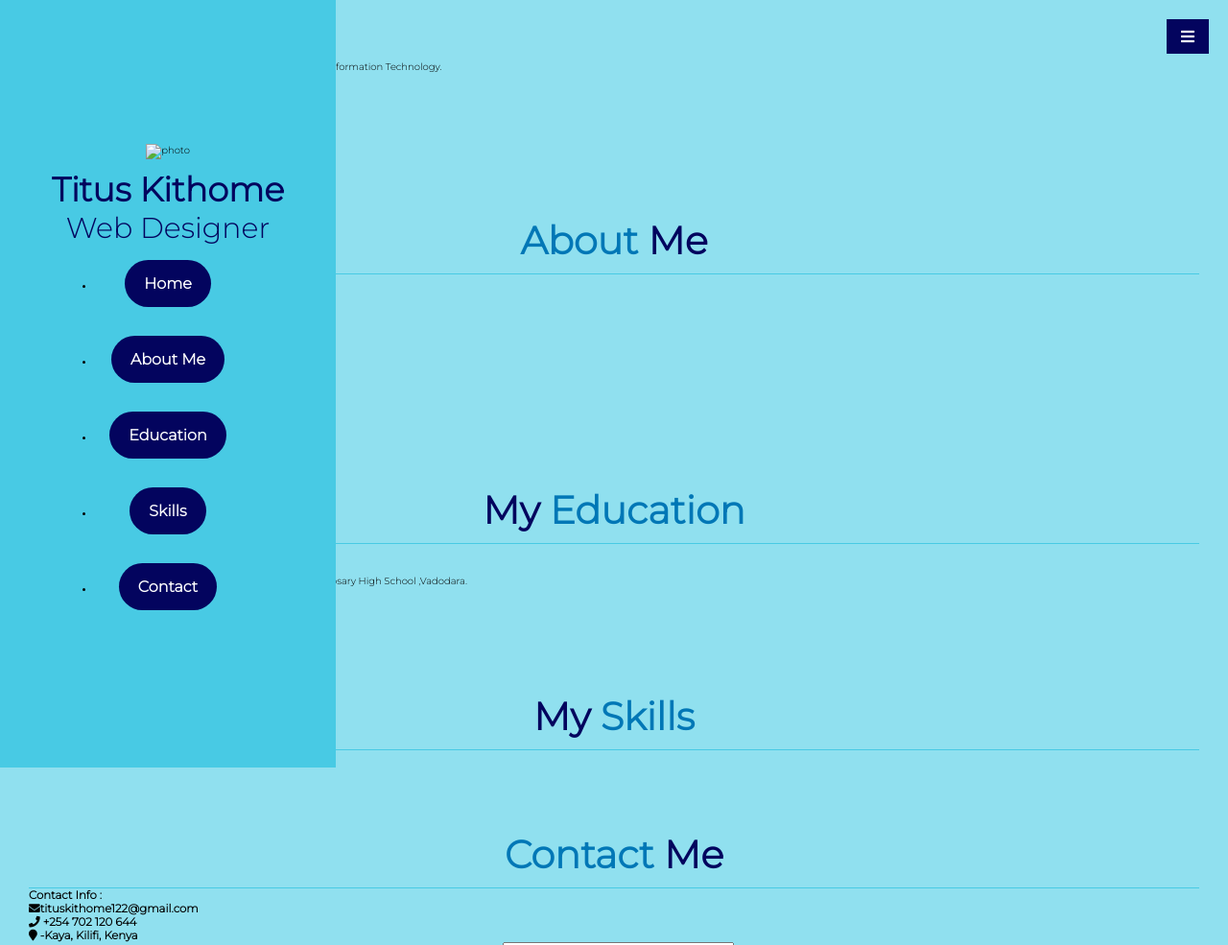
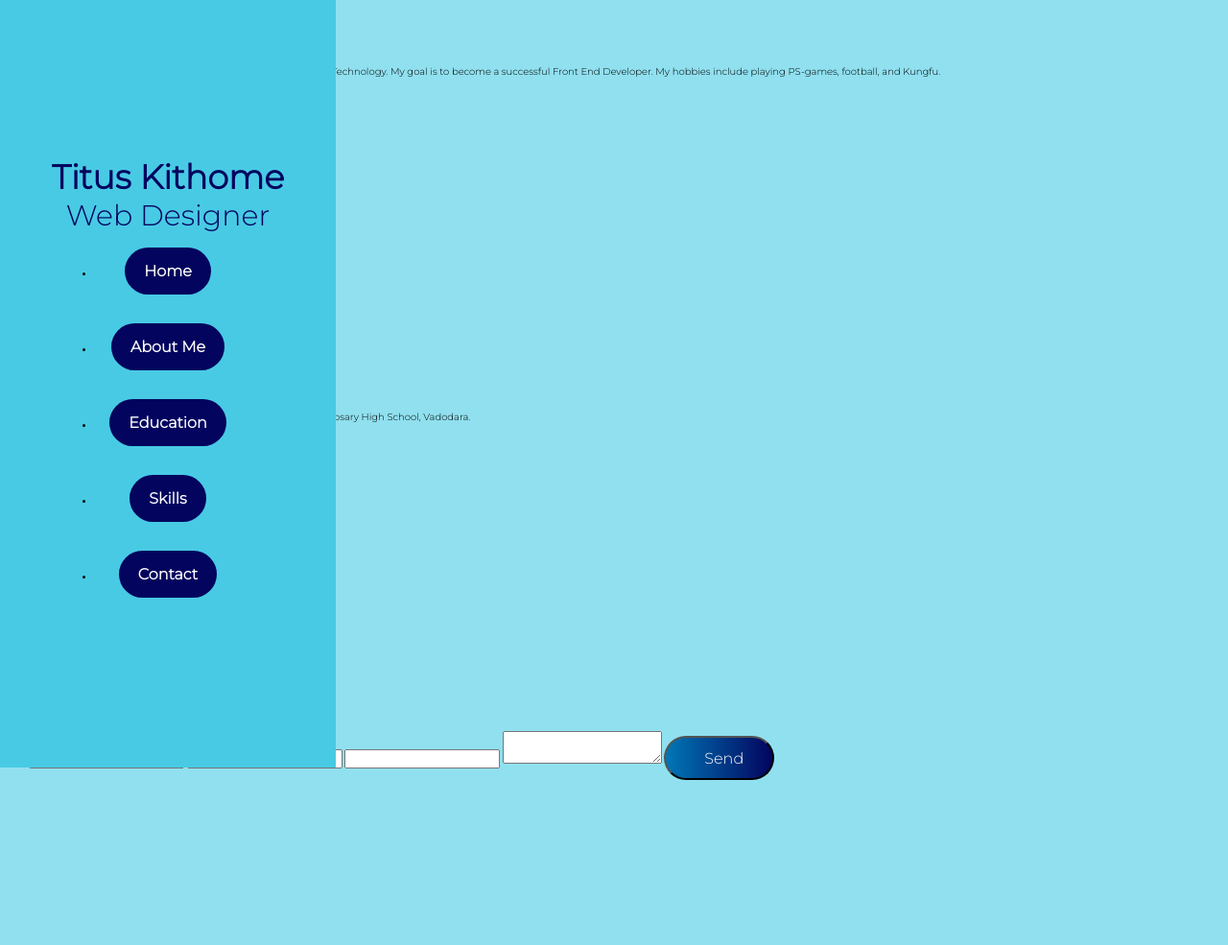
Before and after one commit to titoritzy/porty2, a plain HTML site: page index.html in a window 1280 px wide. Shown: the top 985 px of the page at 96% size. After the commit the page ends 843 px from the top, so only its background shows below. Drawn offline with nearby package versions, Linux system fonts and the light colour scheme.

Commit message:
Update index.html

```diff
--- a/index.html
+++ b/index.html
@@ -1,158 +1,111 @@
 <!DOCTYPE html>
-<html>
+<html lang="en">
 <head>
+    <meta charset="UTF-8">
+    <meta name="viewport" content="width=device-width, initial-scale=1.0">
     <title>Personal Portfolio</title>
-     <!-- Font awesome cdn link -->
-    <link rel="stylesheet" href="https://cdnjs.cloudflare.com/ajax/libs/font-awesome/5.15.4/css/all.min.css">
-    <!-- css file      -->
     <link rel="stylesheet" href="style.css">
 </head>
 <body>
-    <!-- header section -->
     <header>
-        <div class = "user">
-           <img src = "user.png"  alt="photo">
-           <h3 class = "name">Titus Kithome</h3>
+        <div class="user">
+            <h3 class="name">Titus Kithome</h3>
             <p class="post">Web Designer</p>
         </div>
-
-        <nav class = "navbar">
+        <nav class="navbar">
             <ul>
-                 <li ><a href = "#home">Home</a></li>
-                 <li ><a href = "#about" >About Me </a></li>
-                 <li ><a href = "#education" >Education</a></li>
-                 <li ><a href = "#skills" >Skills</a></li>
-                 <li><a href = "#contact" >Contact</a></li>
+                <li><a href="#home">Home</a></li>
+                <li><a href="#about">About Me</a></li>
+                <li><a href="#education">Education</a></li>
+                <li><a href="#skills">Skills</a></li>
+                <li><a href="#contact">Contact</a></li>
             </ul>
         </nav>
     </header>
 
-    <div id="menu" class="fas fa-bars"></div>
+    <section id="home" class="home">
+        <h1>Hello!</h1>
+        <h2>I'm Titus Kithome</h2>
+        <p>I am pursuing a degree in Telecommunication and Information Technology. My goal is to become a successful Front End Developer. My hobbies include playing PS-games, football, and Kungfu.</p>
+        <a href="#about" class="btn">About Me</a>
+    </section>
 
-    <!-- header section ends -->
-
-    <!-- home section starts -->
-    <section id="home" class="home">
-
-        <h3>Hello!</h3>
-        <h1>I'M<span>Titus Kithome</span></h1>
-        <p>I am currently persuing my degree in Telecommunication and Information Technology.<br>My goal is to become a successful
-           Front End Developer .<br> My hobbies are playing PS-games,football and Kungfu .
-        </p>
-        <a href="#about"><button class="btn">About Me<i class="fa fa-user"></i></button></a>
-    </section>
-   <!-- home section ends -->
-
-  <!-- About section starts -->
-  <section class="about" id="about">
-
-  <h1 class="heading"><span>About </span> Me</h1>
-
- <div class="row">
-
+    <section id="about" class="about">
+        <h2>About Me</h2>
         <div class="info">
-       <h3><span>Name : </span> Titus Kithome</h3>
-       <h3><span>Age : </span> 21</h3>
-       <h3><span>Qualification : </span>Bsc. Telecommunication and IT(2022)</h3>
-       <h3><span> Goal: </span>Front-end Developer</h3>
-       <h3><span>Language: </span> English, Kiswahili and Kikamba</h3>
-
+            <p>Name: Titus Kithome</p>
+            <p>Age: 21</p>
+            <p>Qualification: Bsc. Telecommunication and IT (2022)</p>
+            <p>Goal: Front-end Developer</p>
+            <p>Language: English, Kiswahili, and Kikamba</p>
+        </div>
         <div class="counter">
             <div class="box">
-           <!-- Attach afterwards -->
                 <span>6+</span>
-           <h3>months of experirence</h3>
+                <p>months of experience</p>
             </div>
-
             <div class="box">
                 <span>4+</span>
-        <h3>project completed</h3>
+                <p>projects completed</p>
             </div>
-
             <div class="box">
-        <span>6+</span>
-        <h3>certificates achieved</h3>
-    </div>
+                <span>2</span>
+                <p>certificates achieved</p>
             </div>
         </div>
     </section>
- <!-- About section ends -->
 
- <!--Education section starts -->
- <section class="education" id="education">
- <h1 class="heading">My <span>Education </span></h1>
-
+    <section id="education" class="education">
+        <h2>My Education</h2>
         <div class="box-container">
-
             <div class="box">
                 <i class="fa fa-graduation-cap"></i>
                 <span>2019</span>
-       <h3>10<sup>th</sup>(H.S.C.)</h3>
-       <p>I passed the <b>10<sup>th </sup>standard</b> with a execellent result of <b>84%</b> from Rosary High School ,Vadodara.</p>
+                <h3>10th (H.S.C.)</h3>
+                <p>I passed the 10th standard with an excellent result of 84% from Rosary High School, Vadodara.</p>
             </div>
-
             <div class="box">
                 <i class="fa fa-graduation-cap"></i>
                 <span>2022</span>
                 <h3>Bsc. Telecommunication and IT</h3>
-        <p>Ongoing till Dec, 2025</b> from Pwani University</p>
+                <p>Ongoing till Dec, 2025 from Pwani University</p>
             </div>
         </div>
     </section>
- <!-- Education section ends-->
 
- <!--Skills section starts -->
- <section class="skills" id="skills">
- <h1 class="heading">My <span>Skills</span></h1>
+    <section id="skills" class="skills">
+        <h2>My Skills</h2>
+        <div class="box-container">
+            <div class="bar basic" data-skill="Javascript">Javascript</div>
+            <div class="bar back intermediate" data-skill="Java">Java</div>
+            <div class="bar back intermediate" data-skill="Python">Python</div>
+            <div class="bar front advanced" data-skill="CSS3">CSS3</div>
+            <div class="bar front expert" data-skill="HTML5">HTML5</div>
+        </div>
+    </section>
 
- <div class="box-container">
-     <h3>According to my learning experience and Projects :</h3>
-    <div class="bar basic" data-skill="Javascript"></div>
-    <div class="bar back intermediate" data-skill="Java"></div>
-    <div class="bar back intermediate" data-skill="Python"></div>
-    <div class="bar front advanced" data-skill="CSS3"></div>
-    <div class="bar front expert" data-skill="HTML5"></div>
-
+    <section id="contact" class="contact">
+        <h2>Contact Me</h2>
+        <div class="row">
+            <div class="content">
+                <h3>Contact Info:</h3>
+                <div class="info">
+                    <p><i class="fa fa-envelope"></i>tituskithome122@gmail.com</p>
+                    <p><i class="fa fa-phone"></i>+254 702 120 644</p>
+                    <p><i class="fa fa-map-marker"></i>-Kaya, Kilifi, Kenya</p>
                 </div>
             </div>
-  </div>
-</section>
- <!--Skills section ends -->
-
- <!-- Contact Section starts -->
- <section class="contact" id="contact">
-
-
-
- <h1 class="heading"><span>Contact</span> Me</h1>
- <div class="row">
-
-    <div class="content">
-
-        <h3 class="title">Contact Info :</h3>
-
-        <div class="info">
-            <h3><i class="fa fa-envelope"></i>tituskithome122@gmail.com</h3>
-            <h3><i class="fa fa-phone"></i> +254 702 120 644</h3>
-            <h3><i class="fa fa-map-marker"></i> -Kaya, Kilifi, Kenya</h3>
-        </div>
-    </div>
-
-    <form action = "">
-        <input type="text" placeholder= "Name" class="box">
-        <input type="Email" placeholder= "Email" class="box">
-        <input type="project/work" placeholder= "Project/Work" class="box">
-        <textarea name="" id="" cols="30" rows="10" class="box message" placeholder="message " ></textarea>
-        <button type="submit" class="btn"><a href = "mailto:tituskithome122@gmail.com" target="_blank"></a> Send <i class="fas fa-paper-plane"></i></button>
-
+            <form action="">
+                <input type="text" placeholder="Name" class="box">
+                <input type="email" placeholder="Email" class="box">
+                <input type="text" placeholder="Project/Work" class="box">
+                <textarea name="message" class="box message" placeholder="Message"></textarea>
+                <button type="submit" class="btn"><i class="fas fa-paper-plane"></i> Send</button>
             </form>
         </div>
     </section>
 
- <script src = "https://cdnjs.cloudflare.com/ajax/libs/jquery/3.6.0/jquery.min.js"></script>
- <script src = "script.js"></script>
-
-
-
+    <script src="https://cdnjs.cloudflare.com/ajax/libs/jquery/3.6.0/jquery.min.js"></script>
+    <script src="script.js"></script>
 </body>
 </html>
```
Lines whose indentation alone changed are shown as unchanged.
